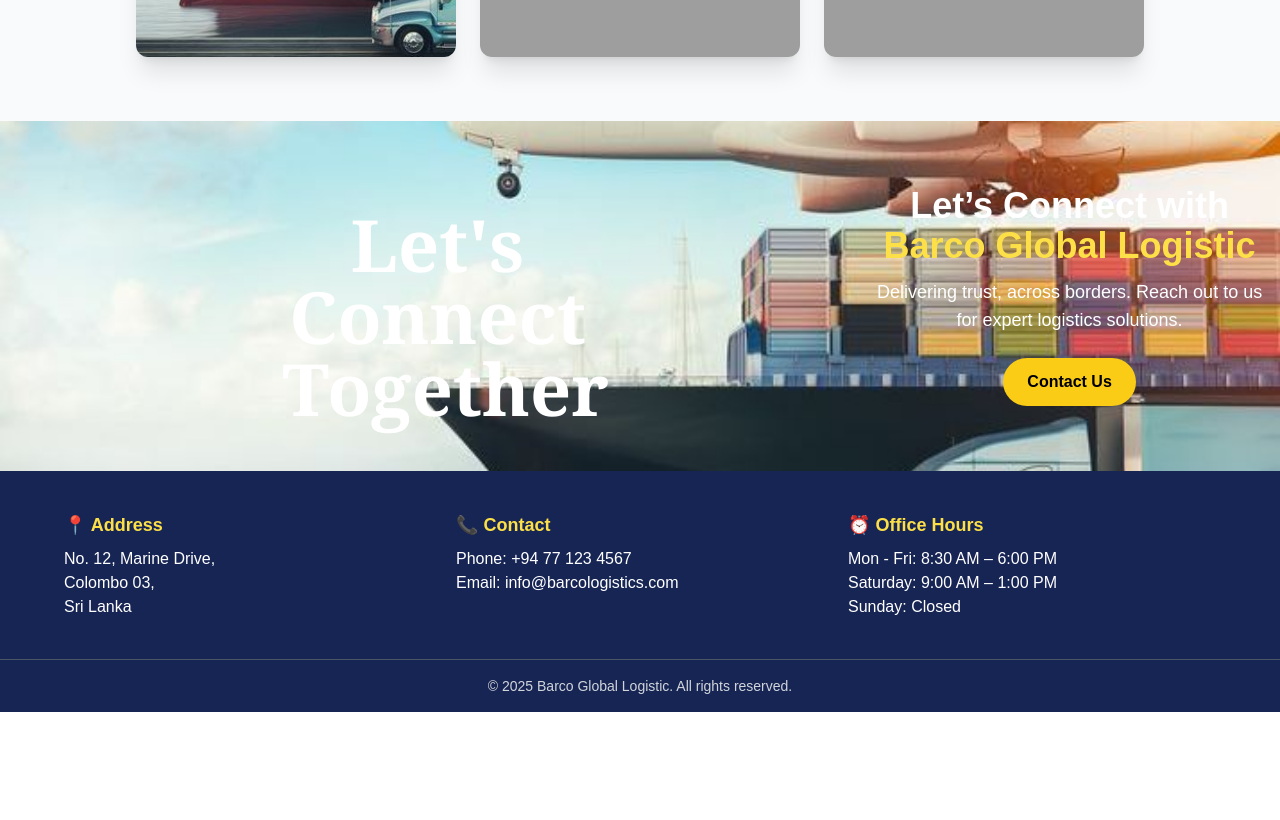
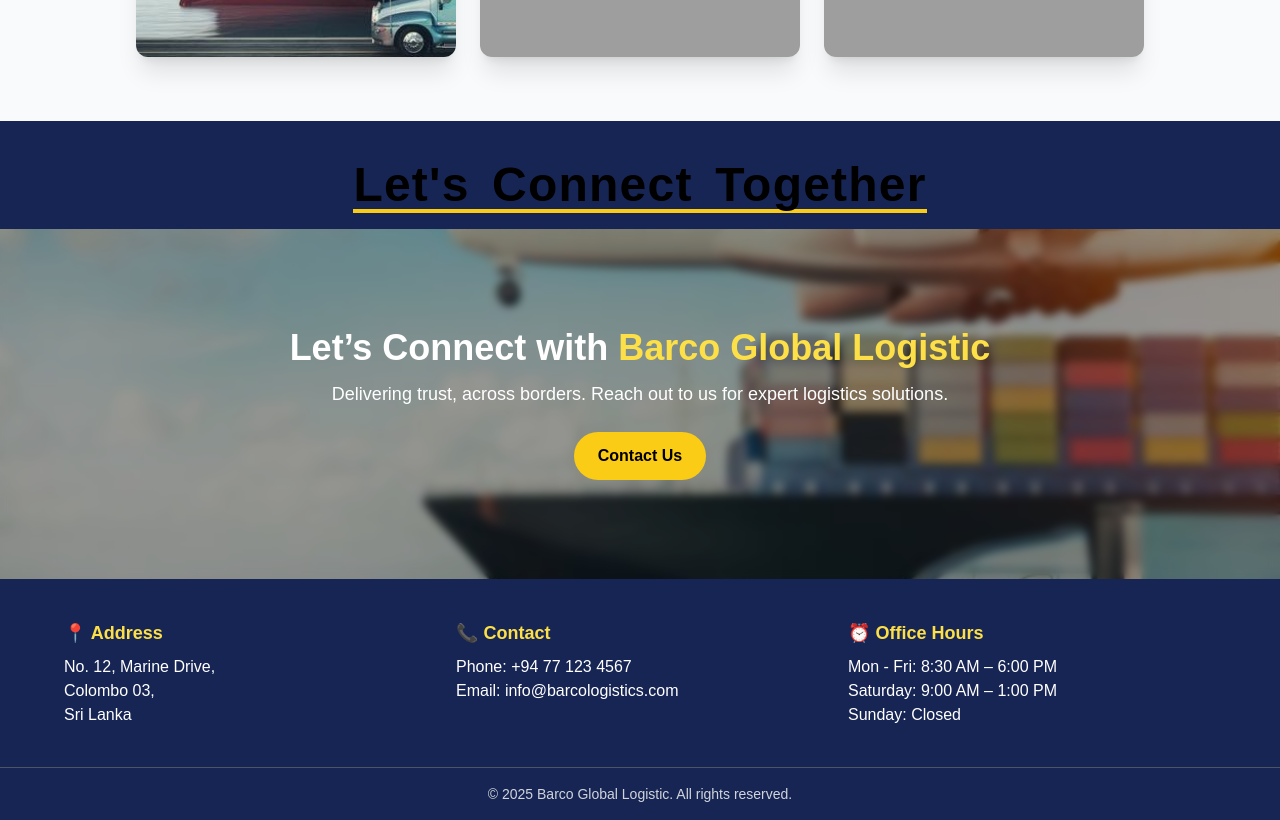
Before and after one commit to Dinuki85/barco, a Next.js app: page / in a window 1280 px wide. Shown: the part 3880-4700 px from the top of the page. Before the commit the page ends 4592 px from the top, so only its background shows below. Built offline with nearby package versions, Linux system fonts and the light colour scheme; no server answers; grey boxes are pictures that could not be loaded.

Commit message:
Feat:Added heading outside the image

```diff
--- a/app/components/Footer.jsx
+++ b/app/components/Footer.jsx
@@ -1,6 +1,7 @@
 "use client";
 import Link from "next/link";
 import { motion } from "framer-motion";
+
 const heading = "Let's Connect Together";
 
 const letterVariants = {
@@ -19,17 +20,11 @@ const containerVariants = {
 
 export default function ConnectFooter() {
   return (
-    <footer className="w-full text-white bg-blue-950">
-      {/* Top Section with Fixed Image Background */}
-      <div
-        className="relative h-[350px] bg-fixed bg-center bg-cover flex items-center justify-center text-center px-4"
-        style={{ backgroundImage: "url('/assets/barco1.jpg')" }}
-      >
-        {/* Overlay */}
-        <div className="absolute inset-0 bg-gradient-to-r"></div>
-         <div className="relative w-full px-4 pt-10 pb-0 md:px-[8%] lg:px-[15%]">
+    <footer className="w-full bg-blue-950">
+      {/* Heading Section - separate with black text and underline */}
+      <div className="w-full px-4 pt-10 pb-4 text-center md:px-[8%] lg:px-[15%]">
         <motion.h1
-                    className='w-full font-serif text-4xl font-bold sm:text-5xl md:text-6xl lg:text-7xl'
+          className="inline-block text-3xl font-bold tracking-wide text-black border-b-4 border-yellow-400 md:text-5xl"
           variants={containerVariants}
           initial="hidden"
           whileInView="visible"
@@ -39,7 +34,7 @@ export default function ConnectFooter() {
             <motion.span
               key={idx}
               variants={letterVariants}
-                            className={char === " " ? "mx-2" : ""}
+              className={char === " " ? "mx-1" : ""}
             >
               {char}
             </motion.span>
@@ -47,8 +42,16 @@ export default function ConnectFooter() {
         </motion.h1>
       </div>
 
+      {/* Top Section with Fixed Image Background */}
+      <div
+        className="relative h-[350px] bg-fixed bg-center bg-cover flex items-center justify-center text-center px-4"
+        style={{ backgroundImage: "url('/assets/barco1.jpg')" }}
+      >
+        {/* Overlay */}
+        <div className="absolute inset-0 bg-black/40 backdrop-blur-sm" />
+
         {/* Content */}
-        <div className="relative z-10 max-w-3xl mx-auto">
+        <div className="relative z-10 max-w-3xl mx-auto text-white">
           <h2 className="mb-3 text-4xl font-bold">
             Let’s Connect with <span className="text-yellow-300">Barco Global Logistic</span>
           </h2>
@@ -67,15 +70,31 @@ export default function ConnectFooter() {
       <div className="grid gap-6 px-6 py-10 text-sm text-white md:px-16 md:grid-cols-3 md:text-base bg-blue-950">
         <div>
           <h3 className="mb-2 text-lg font-semibold text-yellow-300">📍 Address</h3>
-          <p>No. 12, Marine Drive,<br />Colombo 03,<br />Sri Lanka</p>
+          <p>
+            No. 12, Marine Drive,
+            <br />
+            Colombo 03,
+            <br />
+            Sri Lanka
+          </p>
         </div>
         <div>
           <h3 className="mb-2 text-lg font-semibold text-yellow-300">📞 Contact</h3>
-          <p>Phone: +94 77 123 4567<br />Email: info@barcologistics.com</p>
+          <p>
+            Phone: +94 77 123 4567
+            <br />
+            Email: info@barcologistics.com
+          </p>
         </div>
         <div>
           <h3 className="mb-2 text-lg font-semibold text-yellow-300">⏰ Office Hours</h3>
-          <p>Mon - Fri: 8:30 AM – 6:00 PM<br />Saturday: 9:00 AM – 1:00 PM<br />Sunday: Closed</p>
+          <p>
+            Mon - Fri: 8:30 AM – 6:00 PM
+            <br />
+            Saturday: 9:00 AM – 1:00 PM
+            <br />
+            Sunday: Closed
+          </p>
         </div>
       </div>
 
```
Lines whose indentation alone changed are shown as unchanged.
